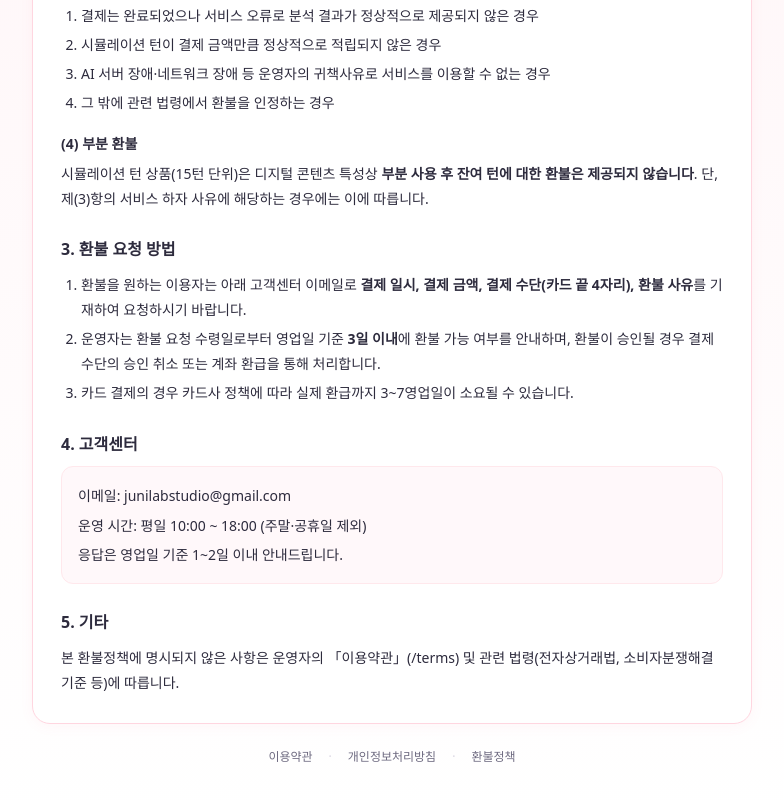
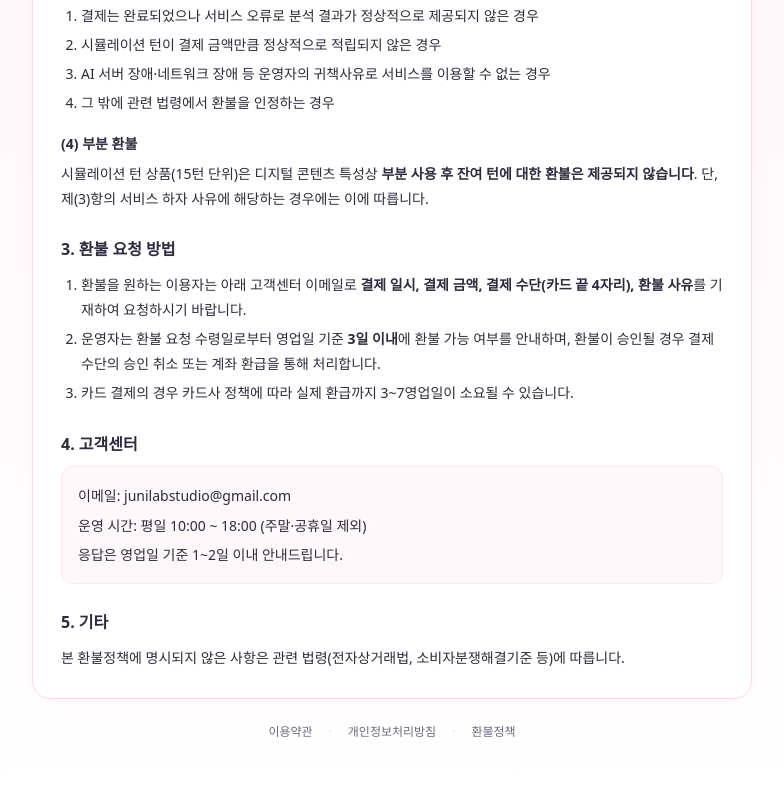
Before and after one commit to enfflsmssoclsrn-dot/ai-unni, a Next.js app: page /refund in a window 1280 px wide. Shown: the part 793-1593 px from the top of the page, without its empty margins (248-1032 px from the left). Built offline with nearby package versions, Linux system fonts and the light colour scheme.

Commit message:
remove terms reference from refund policy

```diff
--- a/src/app/refund/page.tsx
+++ b/src/app/refund/page.tsx
@@ -108,9 +108,8 @@ export default function RefundPage() {
       <section>
         <h2 className="text-[16px] font-bold mb-2">5. 기타</h2>
         <p>
-          본 환불정책에 명시되지 않은 사항은 운영자의
-          「이용약관」(/terms) 및 관련 법령(전자상거래법, 소비자분쟁해결기준
-          등)에 따릅니다.
+          본 환불정책에 명시되지 않은 사항은 관련 법령(전자상거래법,
+          소비자분쟁해결기준 등)에 따릅니다.
         </p>
       </section>
     </LegalLayout>
```
